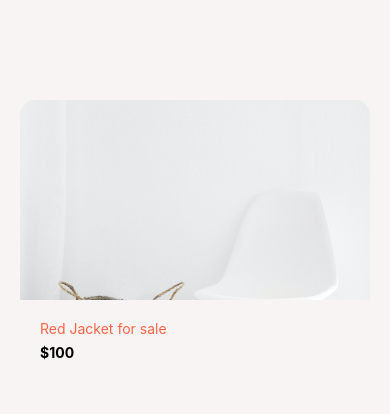
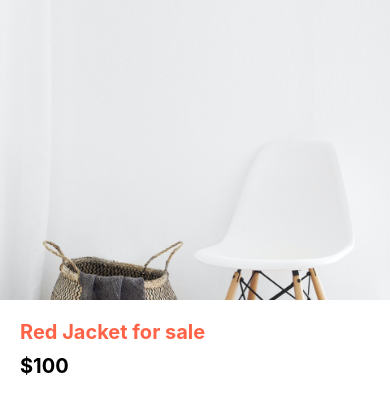
Before and after one commit to olashina201/zoop, a React Native app: screen / in a window 390 px wide. Shown: the top 414 px of the page. Built offline with nearby package versions, Linux system fonts and the light colour scheme.

Commit message:
update codebase

```diff
--- a/App.tsx
+++ b/App.tsx
@@ -3,24 +3,13 @@ import React from "react";
 import { StyleSheet, Text, View } from "react-native";
 import AppButton from "./app/components/AppButton";
 import Card from "./app/components/Card";
+import ListingDetails from "./app/screens/ListingDetails";
 import ViewImage from "./app/screens/ViewImage";
 import Welcome from "./app/screens/Welcome";
 
 export default function App() {
   return (
-    <View
-      style={{
-        backgroundColor: "#f8f4f4",
-        padding: 20,
-        paddingTop: 100,
-      }}
-    >
-      <Card
-        title="Red Jacket for sale"
-        subTitle="$100"
-        image={require("./assets/chair.jpg")}
-      />
-    </View>
+    <ListingDetails />
   );
 }
 
--- /dev/null
+++ b/app/screens/ListingDetails.tsx
@@ -0,0 +1,38 @@
+import React from "react";
+import { View, Image, StyleSheet } from "react-native";
+import AppText from "../components/AppText";
+import colors from "../config/colors";
+
+const ListingDetails = () => {
+  return (
+    <View>
+      <Image style={styles.image} source={require("../../assets/chair.jpg")} />
+      <View style={styles.detailsContainer}>
+        <AppText style={styles.title}>Red Jacket for sale</AppText>
+        <AppText style={styles.price}>$100</AppText>
+      </View>
+    </View>
+  );
+};
+
+const styles = StyleSheet.create({
+  detailsContainer: {
+    padding: 20,
+  },
+  image: {
+    width: "100%",
+    height: 300,
+  },
+  price: {
+    color: colors.secondary,
+    fontWeight: "bold",
+    fontSize: 20,
+    marginVertical: 10,
+  },
+  title: {
+    fontSize: 20,
+    fontWeight: "bold",
+  },
+});
+
+export default ListingDetails;
```
